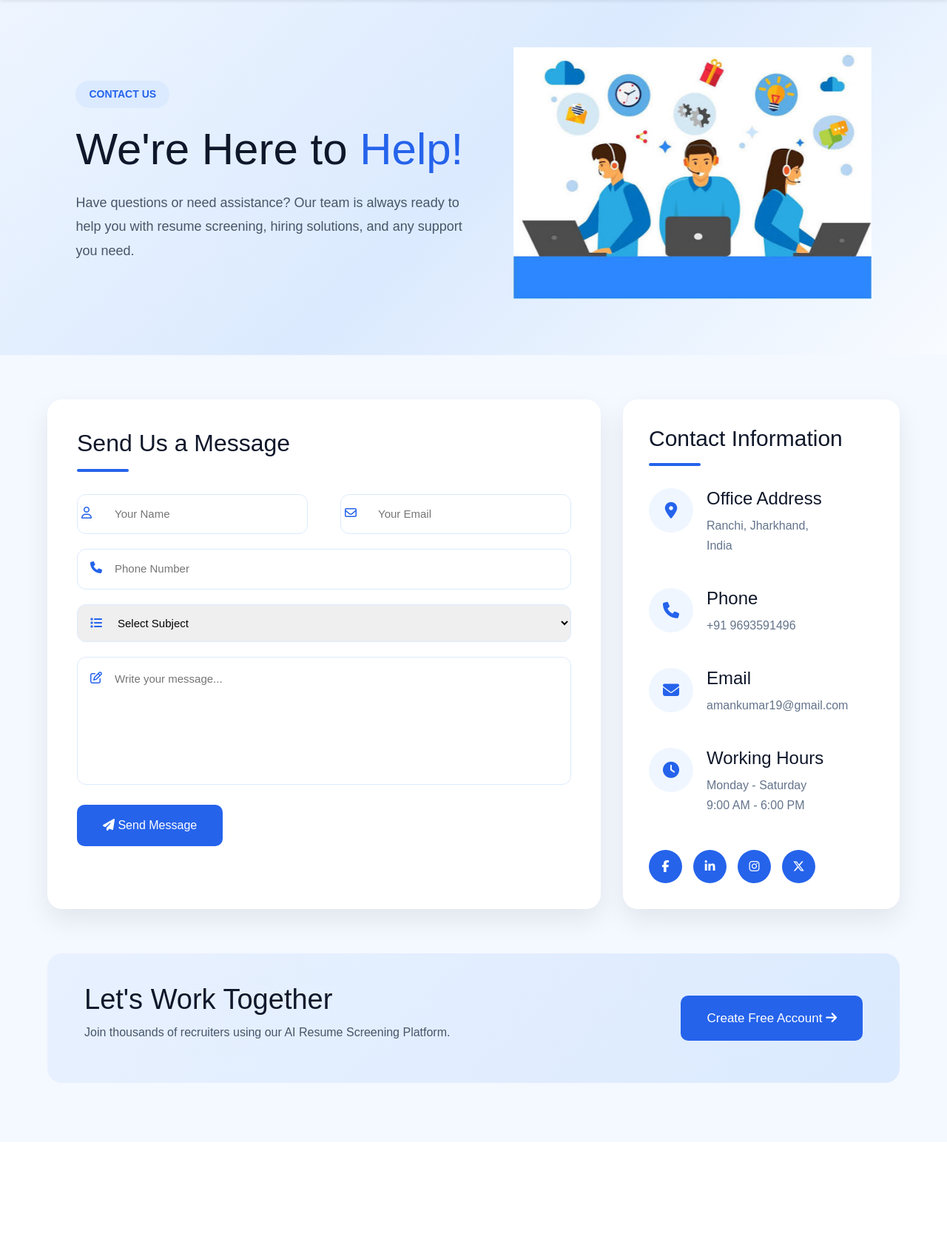
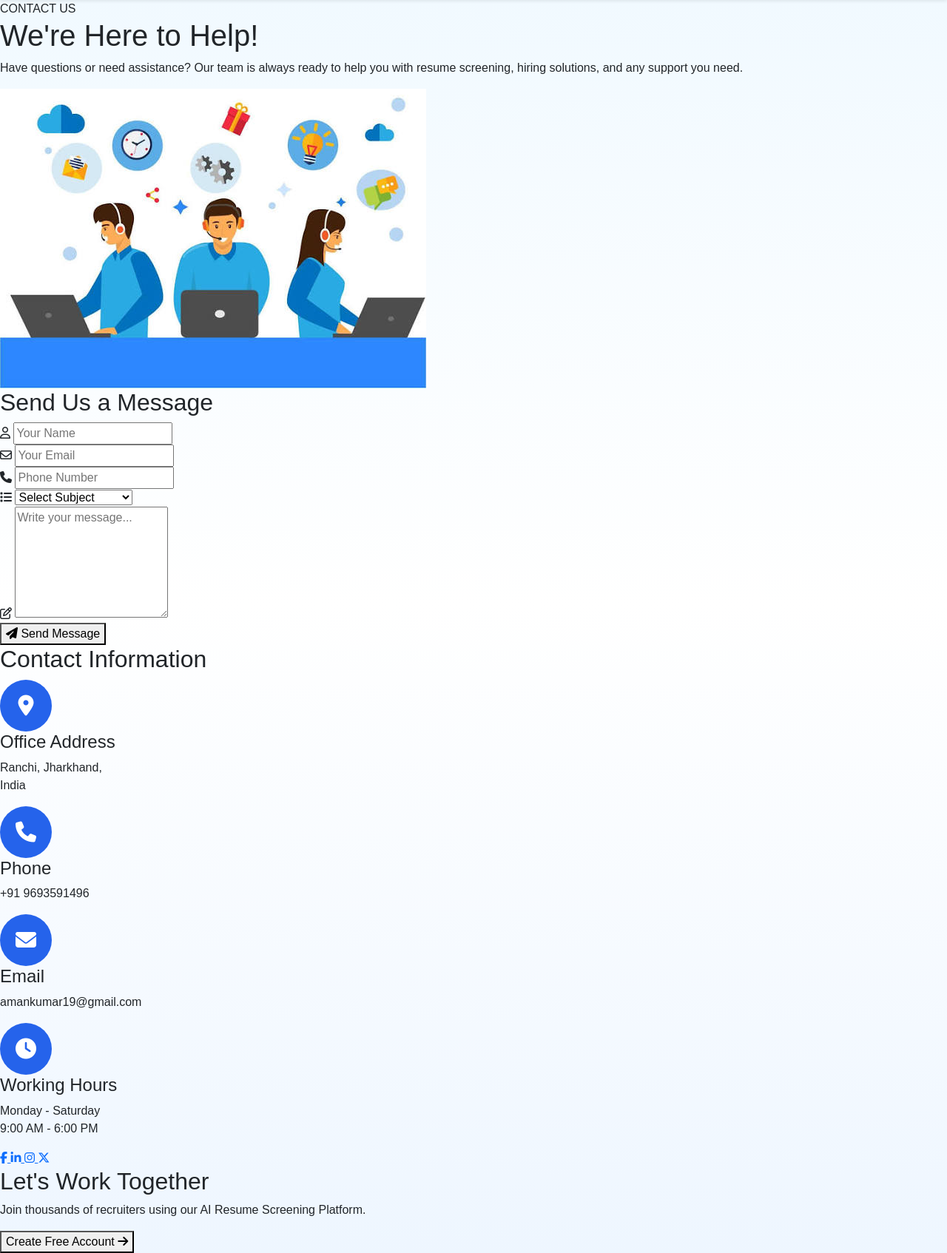
Before and after one commit to Badalkr62/Resume-Scanning-System, a Django app: page /contact/ in a window 1280 px wide. Shown: the part 54-1748 px from the top of the page at 74% size. Before the commit the page ends 1518 px from the top, so only its background shows below. Run offline with Django 5.2, Linux system fonts and the light colour scheme; some libraries are stand-ins or nearby versions.

Commit message:
about file

```diff
--- a/static/css/style.css
+++ b/static/css/style.css
@@ -253,398 +253,3 @@ body{
     color:#fff;
 }
 /*contact*/
-/* ================= GOOGLE FONT ================= */
-
-@import url('https://fonts.googleapis.com/css2?family=Poppins:wght@300;400;500;600;700&display=swap');
-
-*{
-    margin:0;
-    padding:0;
-    box-sizing:border-box;
-    font-family:'Poppins',sans-serif;
-}
-
-body{
-    background:#f4f8ff;
-}
-
-/* ================= HERO ================= */
-
-.contact-hero{
-    width:100%;
-    min-height:420px;
-    padding:70px 8%;
-    display:flex;
-    justify-content:space-between;
-    align-items:center;
-    background:linear-gradient(135deg,#eef5ff,#dbeafe,#f8fbff);
-}
-
-.hero-left{
-    width:50%;
-}
-
-.hero-tag{
-    display:inline-block;
-    padding:8px 18px;
-    border-radius:30px;
-    background:#dbeafe;
-    color:#2563eb;
-    font-size:14px;
-    font-weight:600;
-}
-
-.hero-left h1{
-    margin:20px 0;
-    font-size:60px;
-    color:#0f172a;
-}
-
-.hero-left h1 span{
-    color:#2563eb;
-}
-
-.hero-left p{
-    font-size:18px;
-    color:#475569;
-    line-height:1.8;
-}
-
-.hero-right{
-    width:45%;
-    text-align:center;
-}
-
-.hero-right img{
-    width:100%;
-    max-width:500px;
-    animation:float 4s ease infinite;
-}
-
-/* ================= CONTACT ================= */
-
-.contact-section{
-    width:90%;
-    margin:60px auto;
-    display:grid;
-    grid-template-columns:2fr 1fr;
-    gap:30px;
-}
-
-/* ================= FORM ================= */
-
-.contact-form{
-
-    background:#fff;
-    padding:40px;
-    border-radius:20px;
-    box-shadow:0 15px 35px rgba(0,0,0,.08);
-
-}
-
-.contact-form h2{
-
-    color:#0f172a;
-    font-size:32px;
-
-}
-
-.title-line{
-
-    width:70px;
-    height:4px;
-    background:#2563eb;
-    margin:15px 0 30px;
-    border-radius:10px;
-
-}
-
-.row{
-
-    display:flex;
-    gap:20px;
-
-}
-
-.input-box{
-
-    flex:1;
-    position:relative;
-    margin-bottom:20px;
-
-}
-
-.input-box i{
-
-    position:absolute;
-    left:18px;
-    top:17px;
-    color:#2563eb;
-
-}
-
-.input-box input,
-.input-box select{
-
-    width:100%;
-    padding:15px 18px 15px 50px;
-    border:1px solid #dbeafe;
-    border-radius:12px;
-    outline:none;
-    font-size:15px;
-    transition:.3s;
-
-}
-
-.input-box textarea{
-
-    width:100%;
-    padding:18px 18px 18px 50px;
-    border:1px solid #dbeafe;
-    border-radius:12px;
-    resize:none;
-    outline:none;
-    font-size:15px;
-    transition:.3s;
-
-}
-
-.input-box input:focus,
-.input-box textarea:focus,
-.input-box select:focus{
-
-    border-color:#2563eb;
-    box-shadow:0 0 10px rgba(37,99,235,.2);
-
-}
-
-.textarea i{
-
-    top:20px;
-
-}
-
-.full{
-
-    width:100%;
-
-}
-
-.send-btn{
-
-    background:#2563eb;
-    color:#fff;
-    border:none;
-    padding:16px 35px;
-    border-radius:10px;
-    font-size:16px;
-    cursor:pointer;
-    transition:.4s;
-
-}
-
-.send-btn:hover{
-
-    background:#1d4ed8;
-    transform:translateY(-3px);
-
-}
-
-/* ================= INFO ================= */
-
-.contact-info{
-
-    background:#fff;
-    padding:35px;
-    border-radius:20px;
-    box-shadow:0 15px 35px rgba(0,0,0,.08);
-
-}
-
-.contact-info h2{
-
-    font-size:30px;
-    color:#0f172a;
-
-}
-
-.info-box{
-
-    display:flex;
-    gap:18px;
-    margin:28px 0;
-
-}
-
-.icon{
-
-    width:60px;
-    height:60px;
-    border-radius:50%;
-    background:#eff6ff;
-    color:#2563eb;
-    display:flex;
-    justify-content:center;
-    align-items:center;
-    font-size:22px;
-
-}
-
-.info-box h4{
-
-    color:#0f172a;
-    margin-bottom:8px;
-
-}
-
-.info-box p{
-
-    color:#64748b;
-    line-height:1.7;
-
-}
-
-/* ================= SOCIAL ================= */
-
-.social{
-
-    margin-top:30px;
-    display:flex;
-    gap:15px;
-
-}
-
-.social a{
-
-    width:45px;
-    height:45px;
-    background:#2563eb;
-    color:#fff;
-    border-radius:50%;
-    display:flex;
-    justify-content:center;
-    align-items:center;
-    text-decoration:none;
-    transition:.4s;
-
-}
-
-.social a:hover{
-
-    background:#1d4ed8;
-    transform:translateY(-5px);
-
-}
-
-/* ================= CTA ================= */
-
-.contact-cta{
-
-    width:90%;
-    margin:50px auto 80px;
-    padding:40px 50px;
-    border-radius:20px;
-    background:linear-gradient(135deg,#e8f1ff,#dbeafe);
-    display:flex;
-    justify-content:space-between;
-    align-items:center;
-
-}
-
-.contact-cta h2{
-
-    font-size:38px;
-    color:#0f172a;
-
-}
-
-.contact-cta p{
-
-    margin-top:10px;
-    color:#475569;
-
-}
-
-.contact-cta button{
-
-    padding:18px 35px;
-    border:none;
-    border-radius:10px;
-    background:#2563eb;
-    color:#fff;
-    font-size:17px;
-    cursor:pointer;
-    transition:.4s;
-
-}
-
-.contact-cta button:hover{
-
-    background:#1d4ed8;
-    transform:translateY(-3px);
-
-}
-
-/* ================= ANIMATION ================= */
-
-@keyframes float{
-
-    0%{
-        transform:translateY(0px);
-    }
-
-    50%{
-        transform:translateY(-12px);
-    }
-
-    100%{
-        transform:translateY(0px);
-    }
-
-}
-
-/* ================= RESPONSIVE ================= */
-
-@media(max-width:991px){
-
-.contact-hero{
-
-    flex-direction:column;
-    text-align:center;
-
-}
-
-.hero-left,
-.hero-right{
-
-    width:100%;
-
-}
-
-.hero-left h1{
-
-    font-size:42px;
-
-}
-
-.contact-section{
-
-    grid-template-columns:1fr;
-
-}
-
-.row{
-
-    flex-direction:column;
-
-}
-
-.contact-cta{
-
-    flex-direction:column;
-    text-align:center;
-    gap:25px;
-
-}
-
-}
--- a/templates/home/about.html
+++ b/templates/home/about.html
@@ -107,7 +107,6 @@ To become the most trusted and widely used AI-driven recruitment platform that t
 <p>
 
 We use advanced AI algorithms to analyze resumes and extract the most relevant information.
-
 </p>
 
 </div>
```
Also changed, not shown: db.sqlite3.
